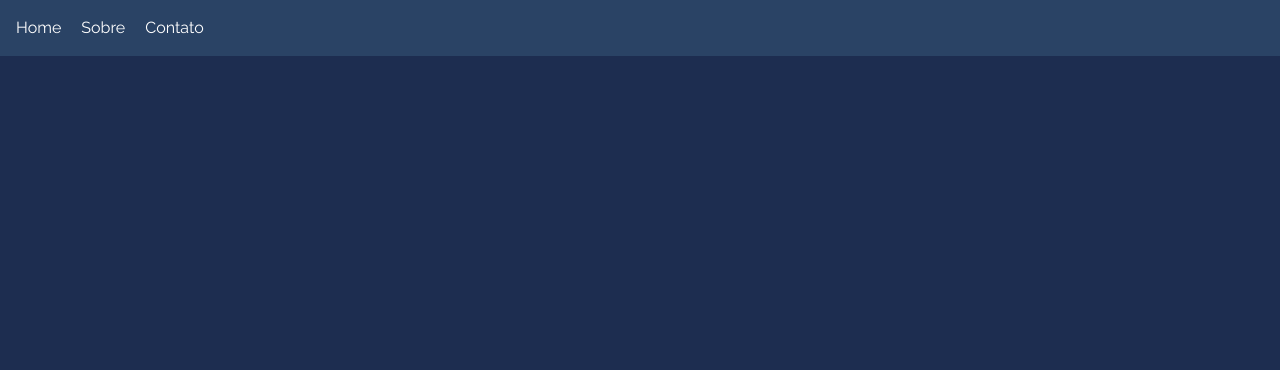
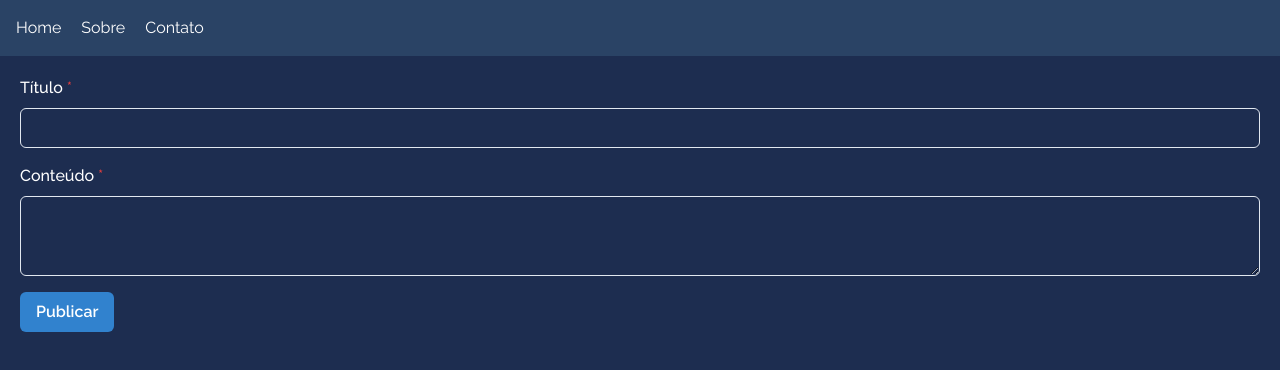
Before and after one commit to vitord3v/blockchainblog, a Next.js app: page /posts/new in a window 1280 px wide. Shown: the top 370 px of the page. Built offline with nearby package versions, Linux system fonts and the light colour scheme.

Commit message:
[feat]create new post page

```diff
--- /dev/null
+++ b/pages/posts/new.jsx
@@ -0,0 +1,56 @@
+import { useForm, Controller } from "react-hook-form";
+import { Box, Button, FormControl, FormLabel, Input, Textarea, useToast } from "@chakra-ui/react";
+import Header from "../../components/Header";
+
+const NewPost = () => {
+  const { handleSubmit, control, errors } = useForm();
+  const toast = useToast();
+
+  const onSubmit = (data) => {
+    // Aqui você faria a chamada à API para criar a nova postagem.
+    // Por enquanto, apenas exibimos um toast de sucesso.
+    toast({
+      title: "Postagem criada.",
+      description: `A postagem "${data.title}" foi criada com sucesso.`,
+      status: "success",
+      duration: 3000,
+      isClosable: true,
+    });
+  };
+
+  return (
+    <Box>
+      <Box p={5}>
+        <form onSubmit={handleSubmit(onSubmit)}>
+          <FormControl id="title" isRequired>
+            <FormLabel>Título</FormLabel>
+            <Controller
+              name="title"
+              control={control}
+              defaultValue=""
+              rules={{ required: "O título é obrigatório." }}
+              render={({ field }) => <Input {...field} />}
+            />
+            {/*errors.title && <span>{errors.title.message}</span>*/}
+          </FormControl>
+          <FormControl id="content" isRequired mt={4}>
+            <FormLabel>Conteúdo</FormLabel>
+            <Controller
+              name="content"
+              control={control}
+              defaultValue=""
+              rules={{ required: "O conteúdo é obrigatório." }}
+              render={({ field }) => <Textarea {...field} />}
+            />
+            {/*errors.content && <span>{errors.content.message}</span>*/}
+          </FormControl>
+          <Button type="submit" colorScheme="blue" mt={4}>
+            Publicar
+          </Button>
+        </form>
+      </Box>
+    </Box>
+  );
+};
+
+export default NewPost;
```
